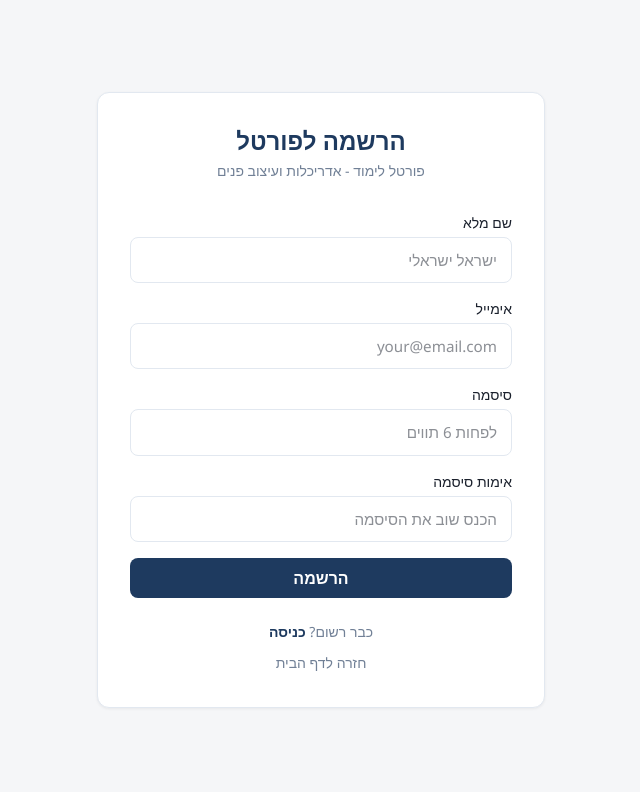
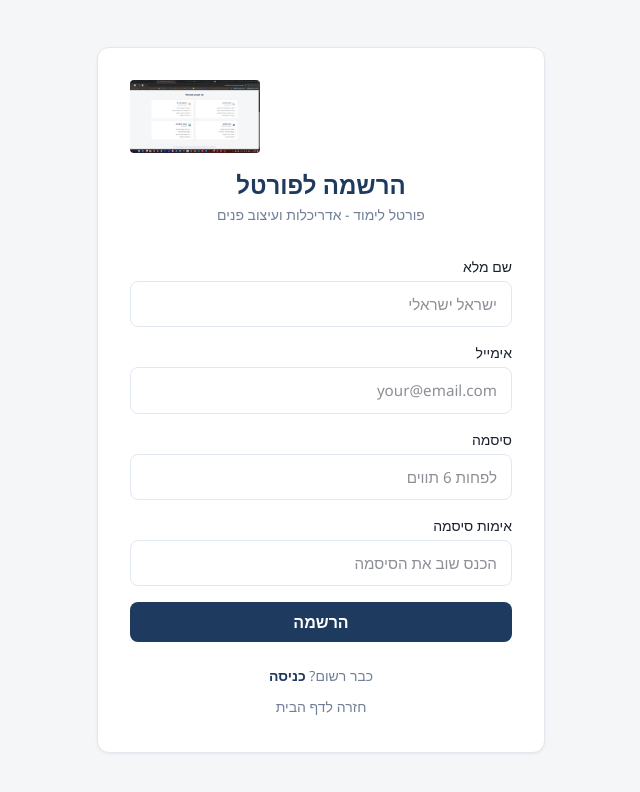
Before and after one commit to herzeldh-max/architecture-learning-portal, a Next.js app: page /register in a window 1280 px wide. Shown: the top 792 px of the page, without its empty margins (417-1057 px from the left). Built offline with nearby package versions, Linux system fonts and the light colour scheme.

Commit message:
Fix logo: use jpg extension, add to register page, update footers with copyright symbol

```diff
--- a/app/(admin)/admin/layout.tsx
+++ b/app/(admin)/admin/layout.tsx
@@ -23,7 +23,7 @@
         {children}
       </main>
       <footer className="py-3 text-center text-xs" style={{ color: 'var(--text-muted)', borderTop: '1px solid var(--border)' }}>
-        פורטל לימוד - אדריכלות ועיצוב פנים | כל הזכויות שמורות לבן שבת הרצל
+        פורטל לימוד - אדריכלות ועיצוב פנים | &copy; כל הזכויות שמורות לבן שבת הרצל | המכללה הטכנולוגית באר שבע
       </footer>
     </div>
   )
--- a/app/(auth)/login/page.tsx
+++ b/app/(auth)/login/page.tsx
@@ -3,7 +3,6 @@
 import { useState } from 'react'
 import { useRouter } from 'next/navigation'
 import Link from 'next/link'
-import Image from 'next/image'
 import { createClient } from '@/lib/supabase'
 
 export default function LoginPage() {
@@ -33,11 +32,11 @@
       <div className="card p-8 w-full max-w-md">
         <div className="flex justify-end mb-4">
           <a href="https://www.tcb.ac.il" target="_blank" rel="noopener noreferrer">
-            <Image
-              src="/college-logo.png"
+            {/* eslint-disable-next-line @next/next/no-img-element */}
+            <img
+              src="/college-logo.jpg"
               alt="המכללה הטכנולוגית באר שבע"
-              width={130}
-              height={78}
+              style={{ width: '130px', height: 'auto' }}
               className="object-contain rounded"
             />
           </a>
--- a/app/(auth)/register/page.tsx
+++ b/app/(auth)/register/page.tsx
@@ -48,6 +48,17 @@
   return (
     <div className="min-h-screen flex items-center justify-center p-4" style={{ backgroundColor: 'var(--bg)' }}>
       <div className="card p-8 w-full max-w-md">
+        <div className="flex justify-end mb-4">
+          <a href="https://www.tcb.ac.il" target="_blank" rel="noopener noreferrer">
+            {/* eslint-disable-next-line @next/next/no-img-element */}
+            <img
+              src="/college-logo.jpg"
+              alt="המכללה הטכנולוגית באר שבע"
+              style={{ width: '130px', height: 'auto' }}
+              className="object-contain rounded"
+            />
+          </a>
+        </div>
         <div className="text-center mb-8">
           <h1 className="text-2xl font-bold mb-1" style={{ color: 'var(--primary)' }}>הרשמה לפורטל</h1>
           <p className="text-sm" style={{ color: 'var(--text-muted)' }}>פורטל לימוד - אדריכלות ועיצוב פנים</p>
--- a/app/(student)/layout.tsx
+++ b/app/(student)/layout.tsx
@@ -21,7 +21,7 @@
         {children}
       </main>
       <footer className="py-3 text-center text-xs" style={{ color: 'var(--text-muted)', borderTop: '1px solid var(--border)' }}>
-        פורטל לימוד - אדריכלות ועיצוב פנים | כל הזכויות שמורות לבן שבת הרצל
+        פורטל לימוד - אדריכלות ועיצוב פנים | &copy; כל הזכויות שמורות לבן שבת הרצל | המכללה הטכנולוגית באר שבע
       </footer>
     </div>
   )
--- a/app/page.tsx
+++ b/app/page.tsx
@@ -66,7 +66,7 @@
       </main>
 
       <footer className="py-4 text-center text-sm" style={{ color: 'var(--text-muted)', borderTop: '1px solid var(--border)' }}>
-        פורטל לימוד - אדריכלות ועיצוב פנים | כל הזכויות שמורות לבן שבת הרצל
+        פורטל לימוד - אדריכלות ועיצוב פנים | &copy; כל הזכויות שמורות לבן שבת הרצל | המכללה הטכנולוגית באר שבע
       </footer>
     </div>
   )
--- a/components/Navbar.tsx
+++ b/components/Navbar.tsx
@@ -1,7 +1,6 @@
 'use client'
 
 import Link from 'next/link'
-import Image from 'next/image'
 import { useRouter, usePathname } from 'next/navigation'
 import { useState } from 'react'
 import { createClient } from '@/lib/supabase'
@@ -74,8 +73,9 @@
             </button>
             <div className="h-10 w-px bg-white/20 mx-1" />
             <a href="https://www.tcb.ac.il" target="_blank" rel="noopener noreferrer">
-              <Image
-                src="/college-logo.png"
+              {/* eslint-disable-next-line @next/next/no-img-element */}
+              <img
+                src="/college-logo.jpg"
                 alt="המכללה הטכנולוגית באר שבע"
                 width={110}
                 height={66}
```
Also changed, not shown: public/college-logo.jpg (added).
